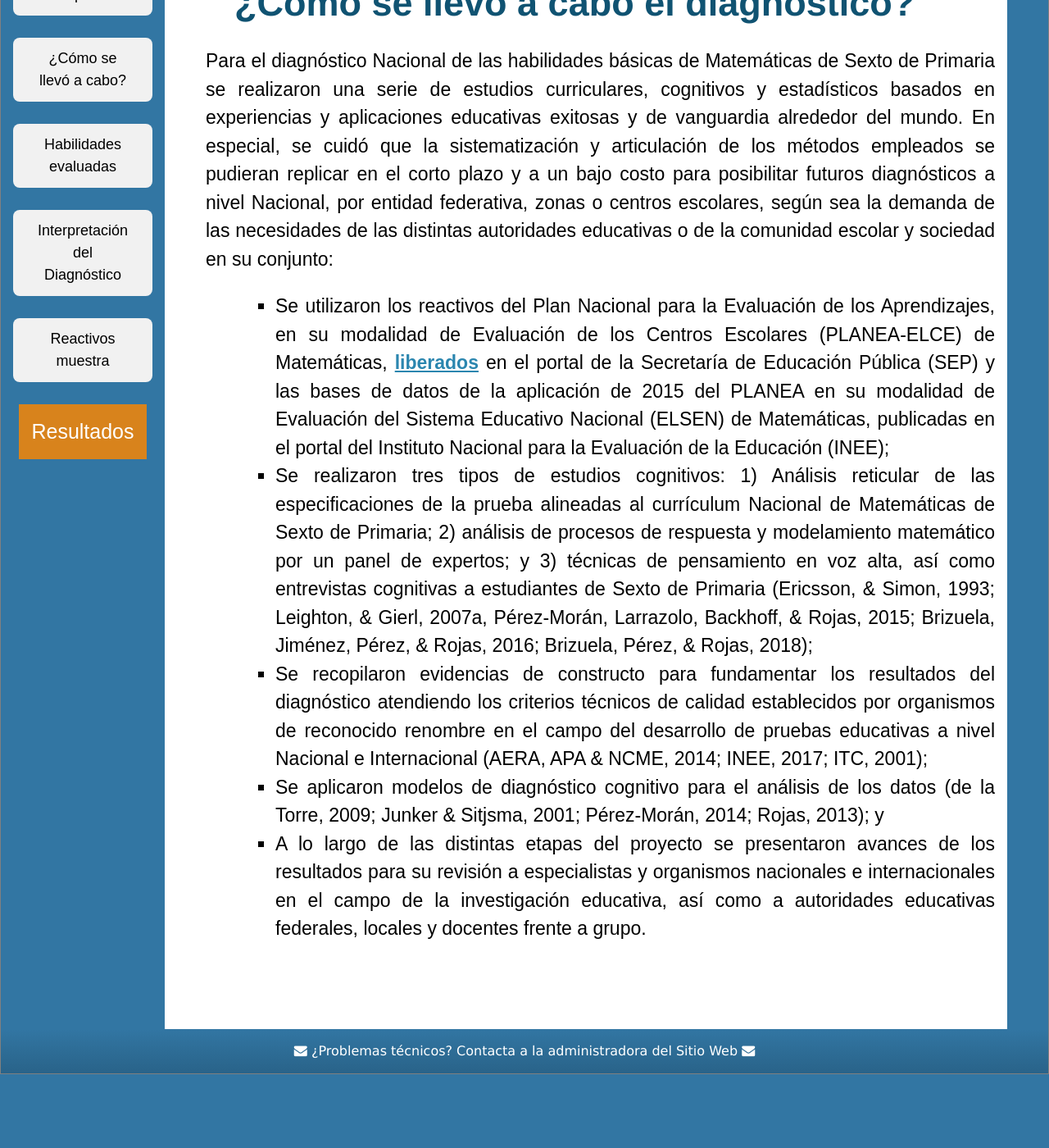
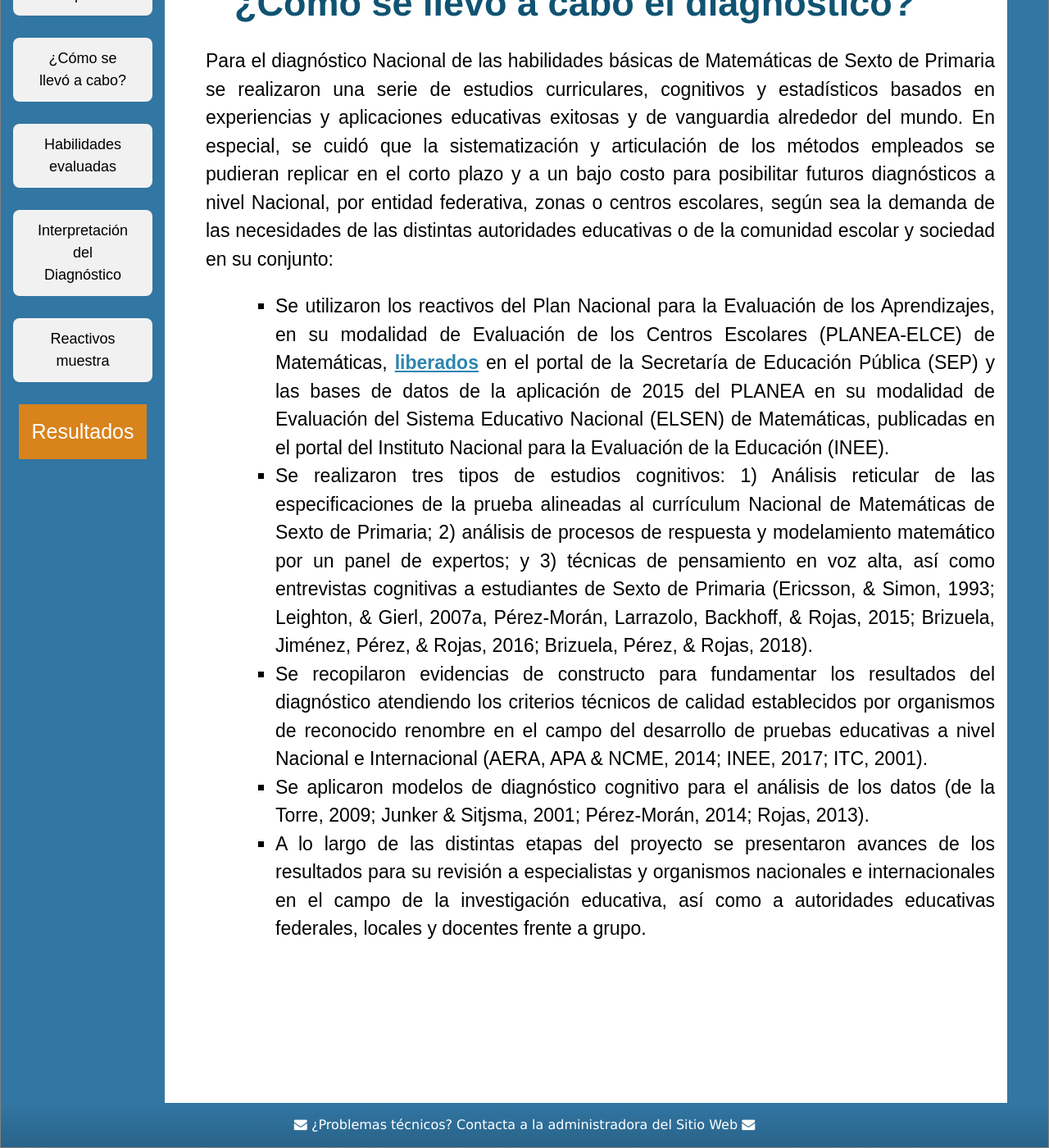
Before and after one commit to rimedie/rimedie.github.io, a Jekyll site: the page built from 1_InfogDetalles.html, in a window 1280 px wide and 1400 px high, scrolled down 404 px. Shown: the whole window at 82% size. Built offline with Jekyll 4.4.1, drawn with Linux system fonts in a browser that asks for light colours; before the commit the page ends 1714 px from its top, so only the background shows below that.

Commit message:
Update 1_InfogDetalles.html

```diff
--- a/1_InfogDetalles.html
+++ b/1_InfogDetalles.html
@@ -9,13 +9,13 @@ title: Diagnóstico Nacional PLANEA-ELSEN 2015
   	<p>Para el diagnóstico Nacional de las habilidades básicas de Matemáticas de Sexto de Primaria se realizaron una serie de estudios curriculares, cognitivos y estadísticos basados en experiencias y aplicaciones educativas exitosas y de vanguardia alrededor del mundo. En especial, se cuidó que la sistematización y articulación de los métodos empleados se pudieran replicar en el corto plazo y a un bajo costo para posibilitar futuros diagnósticos a nivel Nacional, por entidad federativa, zonas o centros escolares, según sea la demanda de las necesidades de las distintas autoridades educativas o de la comunidad escolar y sociedad en su conjunto:</p>
 
 	<ul style="font-size: 23px; font-family: sans-serif; margin-left: 80px; text-align: justify">
-		<li>Se utilizaron los reactivos del Plan Nacional para la Evaluación de los Aprendizajes, en su modalidad de Evaluación de los Centros Escolares (PLANEA-ELCE) de Matemáticas, <a href="http://planea.sep.gob.mx/content/ba/docs/2018/reactivos_tipicos/Reactivos_T%C3%ADpicos_Matematicas_06.pdf" target="_blank" style="color:#2b86af; font:bold;"><b>liberados</b></a> en el portal de la Secretaría de Educación Pública (SEP) y las bases de datos de la aplicación de 2015 del PLANEA en su modalidad de Evaluación del Sistema Educativo Nacional (ELSEN) de Matemáticas, publicadas en el portal del Instituto Nacional para la Evaluación de la Educación (INEE);</li>
-		<li>Se realizaron tres tipos de estudios cognitivos: 1) Análisis reticular de las especificaciones de la prueba alineadas al currículum Nacional de Matemáticas de Sexto de Primaria; 2) análisis de procesos de respuesta y modelamiento matemático por un panel de expertos; y 3) técnicas de pensamiento en voz alta, así como entrevistas cognitivas a estudiantes de Sexto de Primaria (Ericsson, & Simon, 1993; Leighton, & Gierl, 2007a, Pérez-Morán, Larrazolo, Backhoff, & Rojas, 2015; Brizuela, Jiménez, Pérez, & Rojas, 2016; Brizuela, Pérez, & Rojas, 2018);</li>
-		<li>Se recopilaron evidencias de constructo para fundamentar los resultados del diagnóstico atendiendo los criterios técnicos de calidad establecidos por organismos de reconocido renombre en el campo del desarrollo de pruebas educativas a nivel Nacional e Internacional (AERA, APA & NCME, 2014; INEE, 2017; ITC, 2001);</li>
-		<li>Se aplicaron modelos de diagnóstico cognitivo para el análisis de los datos (de la Torre, 2009; Junker & Sitjsma, 2001; Pérez-Morán, 2014; Rojas, 2013); y</li>
+		<li>Se utilizaron los reactivos del Plan Nacional para la Evaluación de los Aprendizajes, en su modalidad de Evaluación de los Centros Escolares (PLANEA-ELCE) de Matemáticas, <a href="http://planea.sep.gob.mx/content/ba/docs/2018/reactivos_tipicos/Reactivos_T%C3%ADpicos_Matematicas_06.pdf" target="_blank" style="color:#2b86af; font:bold;"><b>liberados</b></a> en el portal de la Secretaría de Educación Pública (SEP) y las bases de datos de la aplicación de 2015 del PLANEA en su modalidad de Evaluación del Sistema Educativo Nacional (ELSEN) de Matemáticas, publicadas en el portal del Instituto Nacional para la Evaluación de la Educación (INEE).</li>
+		<li>Se realizaron tres tipos de estudios cognitivos: 1) Análisis reticular de las especificaciones de la prueba alineadas al currículum Nacional de Matemáticas de Sexto de Primaria; 2) análisis de procesos de respuesta y modelamiento matemático por un panel de expertos; y 3) técnicas de pensamiento en voz alta, así como entrevistas cognitivas a estudiantes de Sexto de Primaria (Ericsson, & Simon, 1993; Leighton, & Gierl, 2007a, Pérez-Morán, Larrazolo, Backhoff, & Rojas, 2015; Brizuela, Jiménez, Pérez, & Rojas, 2016; Brizuela, Pérez, & Rojas, 2018).</li>
+		<li>Se recopilaron evidencias de constructo para fundamentar los resultados del diagnóstico atendiendo los criterios técnicos de calidad establecidos por organismos de reconocido renombre en el campo del desarrollo de pruebas educativas a nivel Nacional e Internacional (AERA, APA & NCME, 2014; INEE, 2017; ITC, 2001).</li>
+		<li>Se aplicaron modelos de diagnóstico cognitivo para el análisis de los datos (de la Torre, 2009; Junker & Sitjsma, 2001; Pérez-Morán, 2014; Rojas, 2013).</li>
 		<li>A lo largo de las distintas etapas del proyecto se presentaron avances de los resultados para su revisión a especialistas y organismos nacionales e internacionales en el campo de la investigación educativa, así como a autoridades educativas federales, locales y docentes frente a grupo.</li>
 	</ul>
 
-<br><br><br><br>
+<br><br><br><br><br><br><br><br>
 
 </div><!-- /.blurb -->
```
